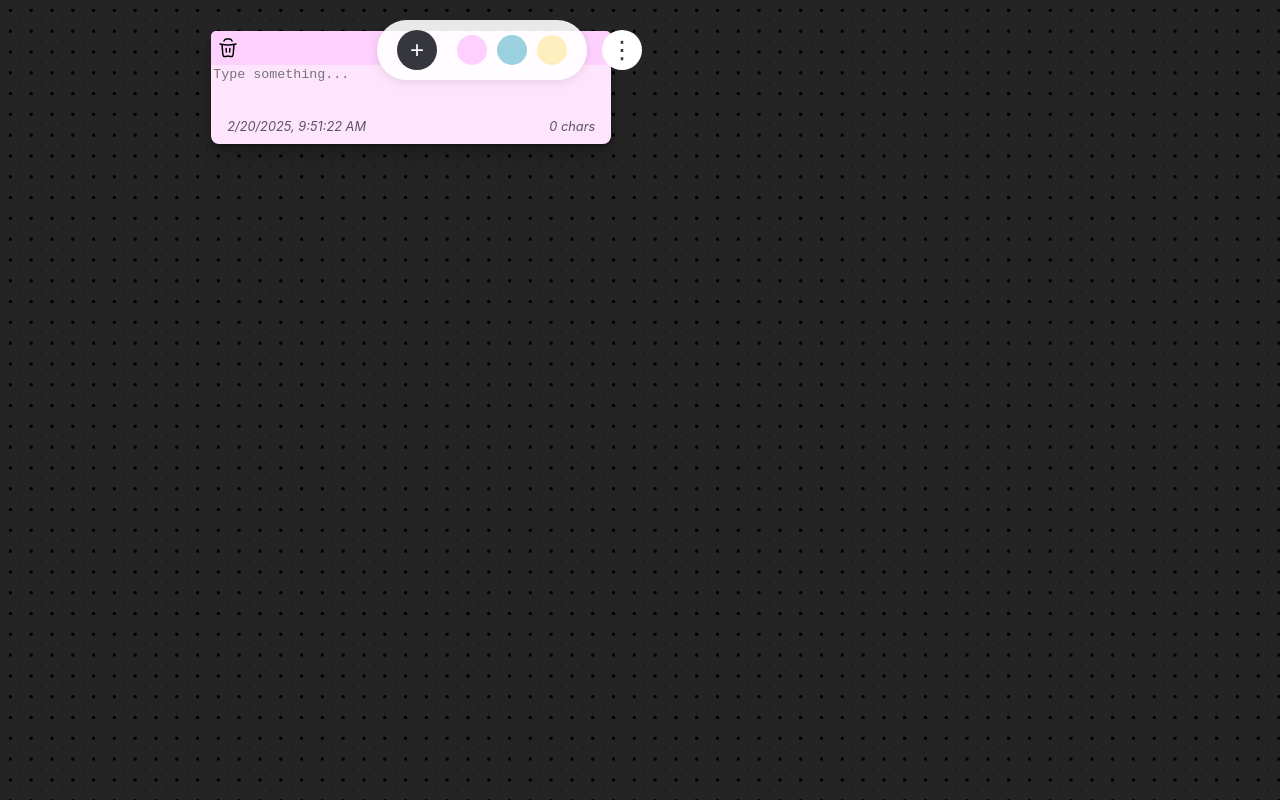
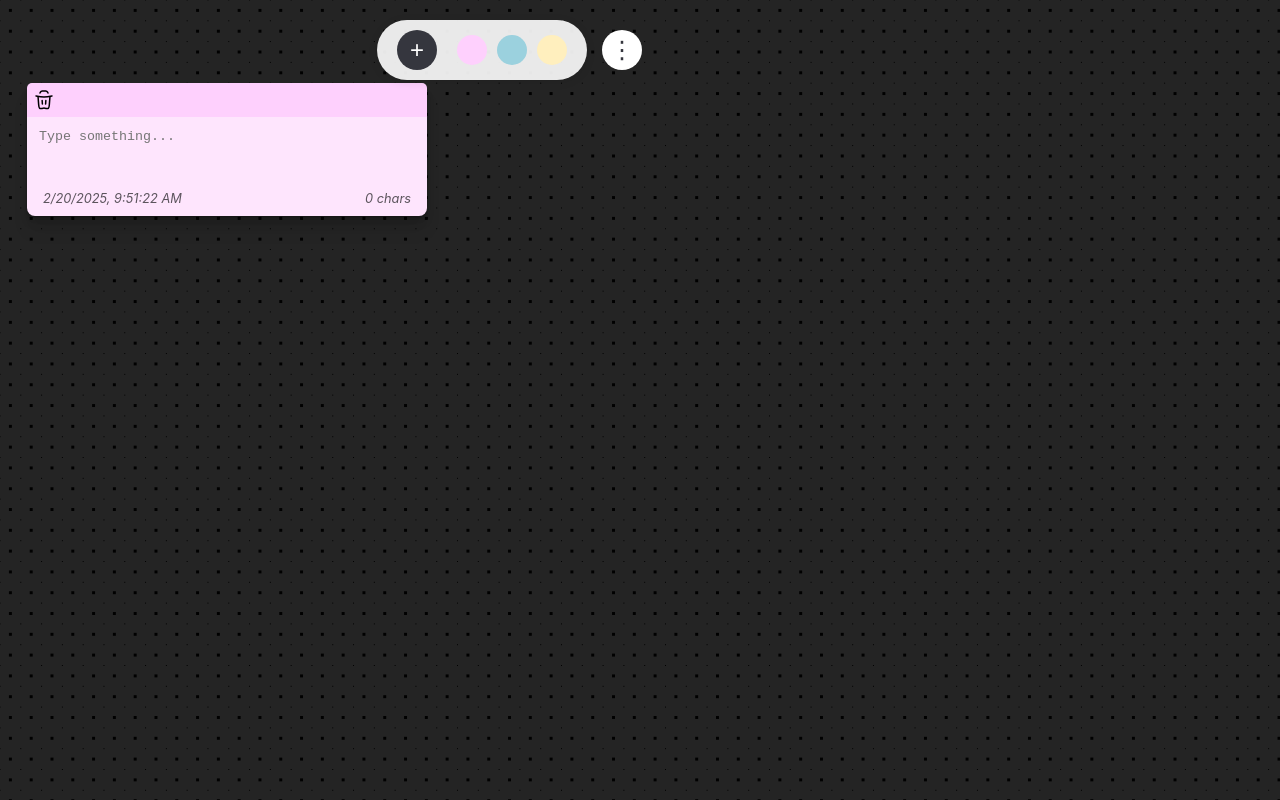
Before and after one commit to binesh-b0/notes-r, a React (Vite) app: page / in a window 1280 px wide. Both pictures are taken after a click on the button "Add new note". Built offline with nearby package versions, Linux system fonts and the light colour scheme.

Commit message:
removed random while adding new note, set max height

```diff
--- a/src/App.css
+++ b/src/App.css
@@ -4,14 +4,16 @@
     border-radius: 8px;
     width: 400px;
     cursor: pointer;
+    max-height: 600px;
     box-shadow: 0 1px 1px hsl(0deg 0% 0% / 0.075), 0 2px 2px hsl(0deg 0% 0% /
     0.075), 0 4px 4px hsl(0deg 0% 0% / 0.075), 0 8px 8px hsl(0deg
     0% 0% / 0.075), 0 16px 16px hsl(0deg 0% 0% / 0.075);
   }
   .card-body {
-    /* position: absolute; */
-
     border-radius: 0 0 8px 8px;
+    overflow-y: auto;
+    overflow-x: hidden;
+    padding: 10px;
   }
   .card-body textarea {
     width: 100%;
@@ -19,6 +21,9 @@
     border: none;
     resize: none;
     background-color: inherit;
+    scrollbar-width: thin;
+    scrollbar-color: #9bd1de #f0f0f0;
+    max-height: 500px;
   }
   textarea:focus {
     background-color: inherit;
--- a/src/components/NoteCard.jsx
+++ b/src/components/NoteCard.jsx
@@ -99,7 +99,7 @@ const NoteCard = ({ note }) => {
                 <textarea
                     ref={textareaRef}
                     onInput={handleInput}
-                    style={{ color: colors.colorText }}
+                    style={{ color: colors.colorText}}
                     value={body}
                     placeholder="Type something..."
                     onFocus={() => setZIndex(cardRef.current)}
--- a/src/contexts/NotesContext.jsx
+++ b/src/contexts/NotesContext.jsx
@@ -29,16 +29,37 @@ export const NotesProvider = ({ children }) => {
     localStorage.setItem('notes', JSON.stringify(notes))
   }, [notes])
 
-  const addNote = useCallback(() => {
-    const newNote = {
-      id: Date.now(),
-      body: '',
-      colors: selectedColor,
-      position: { x: Math.random() * 300, y: Math.random() * 100 }
+
+const addNote = useCallback(() => {
+  const lastNote = notes[notes.length - 1];
+  let baseX = 20, baseY = 80; // Start below dock
+
+  if (lastNote) {
+    baseX = lastNote.position.x + 20;
+    baseY = lastNote.position.y + 20;
+    // Reset position if getting too far
+    if (baseX > window.innerWidth - 400) {
+      baseX = 20;
+      baseY += 100;
     }
-    setNotes(prev => [...prev, newNote])
-    setActiveNoteId(newNote.id)
-  }, [selectedColor])
+  }
+
+  const newNote = {
+    id: Date.now(),
+    body: '',
+    colors: selectedColor,
+    position: {
+      x: baseX,
+      y: baseY,
+      // Add small random offset for natural look
+      x: baseX + Math.random() * 10,
+      y: baseY + Math.random() * 10
+    }
+  };
+
+  setNotes(prev => [...prev, newNote]);
+  setActiveNoteId(newNote.id);
+}, [selectedColor, notes]);
 
   const deleteNote = useCallback((id) => {
     setNotes(prev => prev.filter(note => note.id !== id))
--- a/src/utils.js
+++ b/src/utils.js
@@ -12,8 +12,9 @@ export const setNewOffset = (card, moveDir) => {
   }
 export function autoSize(textAreaRef) {
     const { current } = textAreaRef;
+
     current.style.height = "auto"; // Reset the height
-    current.style.height = current.scrollHeight + "px"; // Set the new height
+    current.style.height = current.scrollHeight<400 ? current.scrollHeight + "px": "400px"; // Set the new height
 }
 
 export const setZIndex = (selectedCard) => {
```
